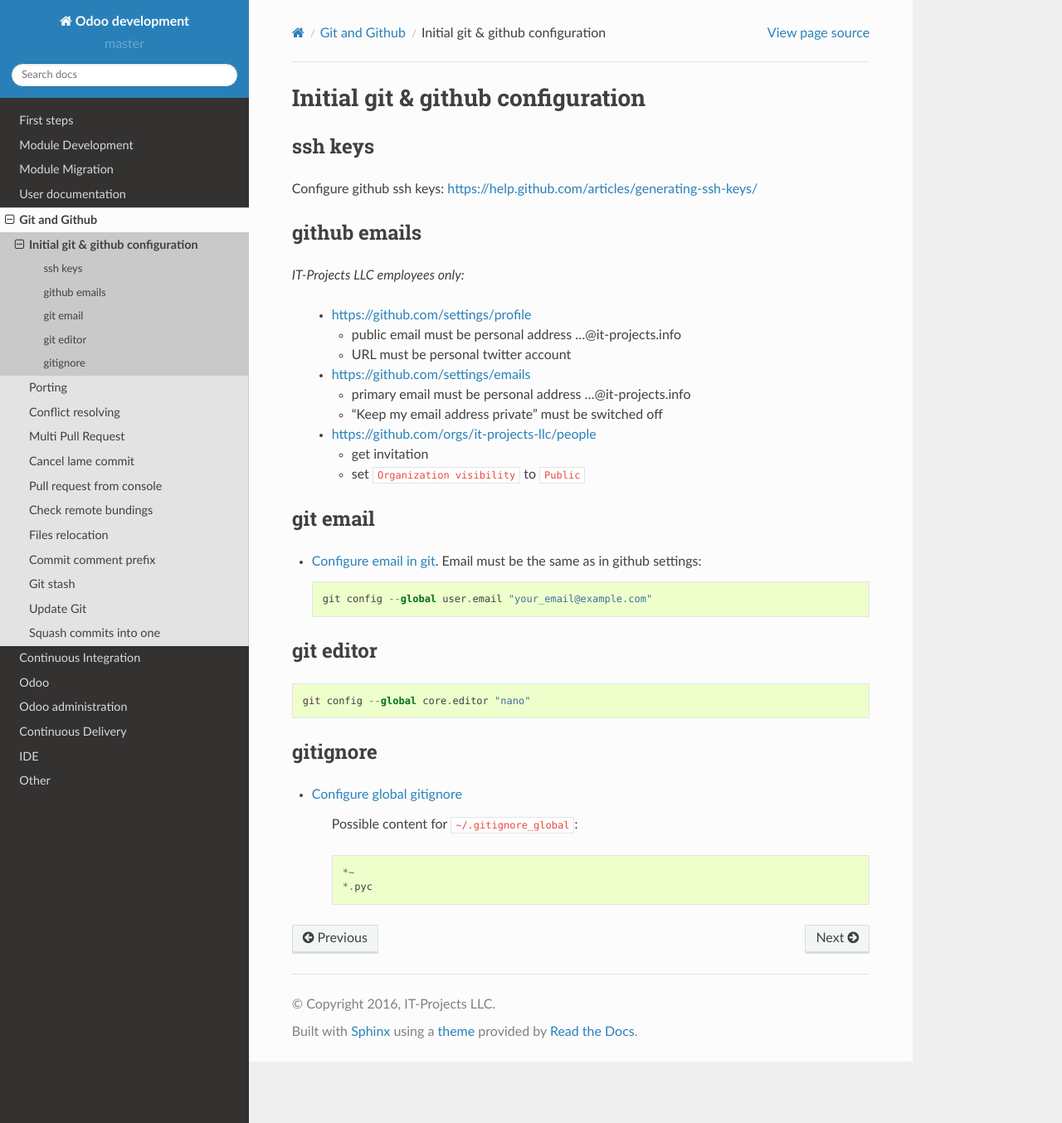
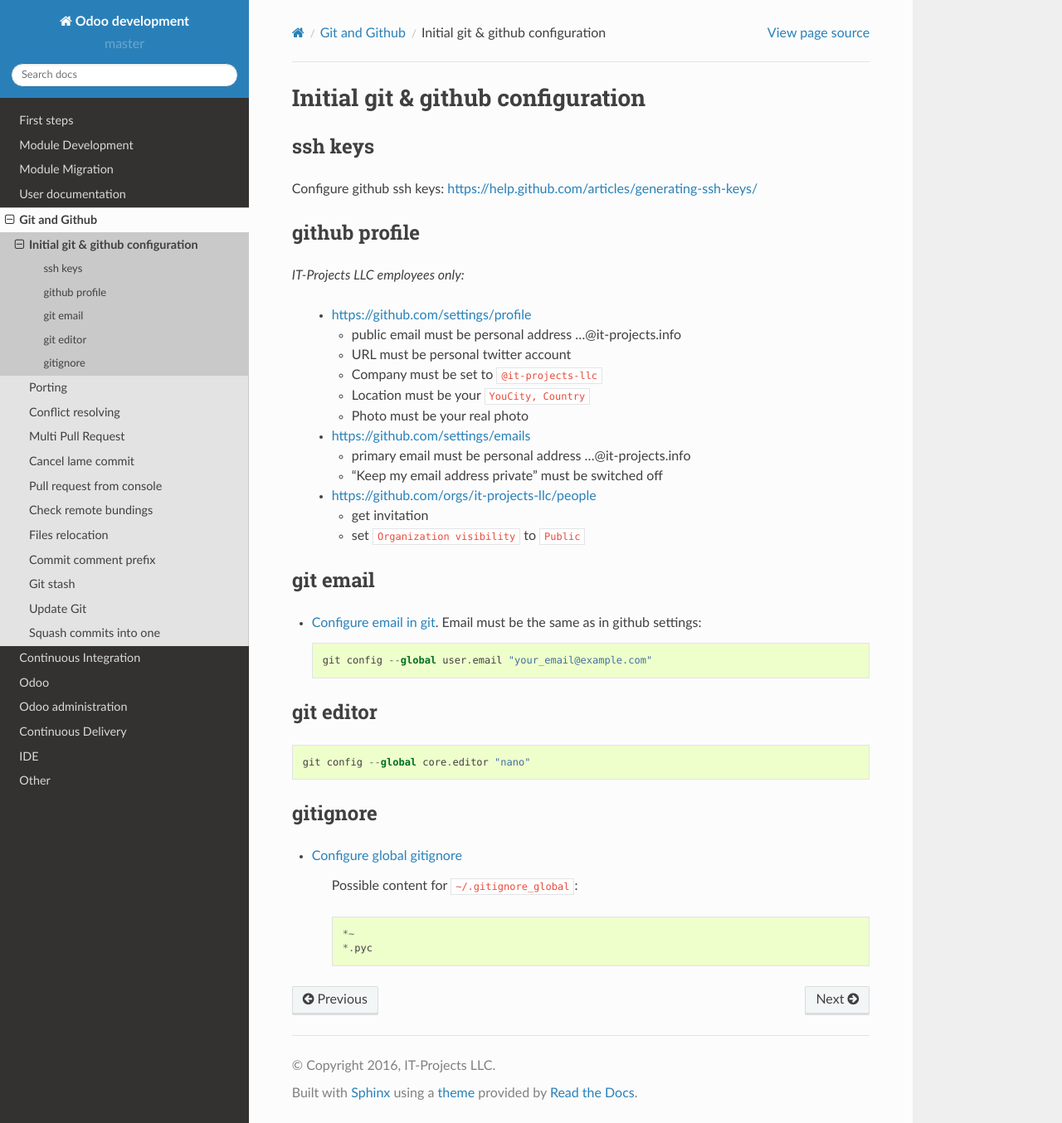
Before and after one commit to itpp-labs/odoo-development, a Sphinx documentation site: the page built from docs/git/init.rst, in a window 1280 px wide and 1354 px high. Shown: the whole window at 83% size. Built offline with Sphinx 7.4.7 and the Read the Docs theme 2.0.0, drawn with Linux system fonts in a browser that asks for light colours; pages that are not in the unit, such as notebooks, are missing from menus.

Commit message:
update git profile requirements: photo, location, Company

```diff
--- a/docs/git/init.rst
+++ b/docs/git/init.rst
@@ -6,8 +6,8 @@
 ========
 Configure github ssh keys: https://help.github.com/articles/generating-ssh-keys/
 
-github emails
-=============
+github profile
+==============
 
 *IT-Projects LLC employees only:*
 
@@ -15,6 +15,9 @@
 
     * public email must be personal address …@it-projects.info
     * URL must be personal twitter account
+    * Company must be set to ``@it-projects-llc``
+    * Location must be your ``YouCity, Country``
+    * Photo must be your real photo
 
   * https://github.com/settings/emails
 
```
